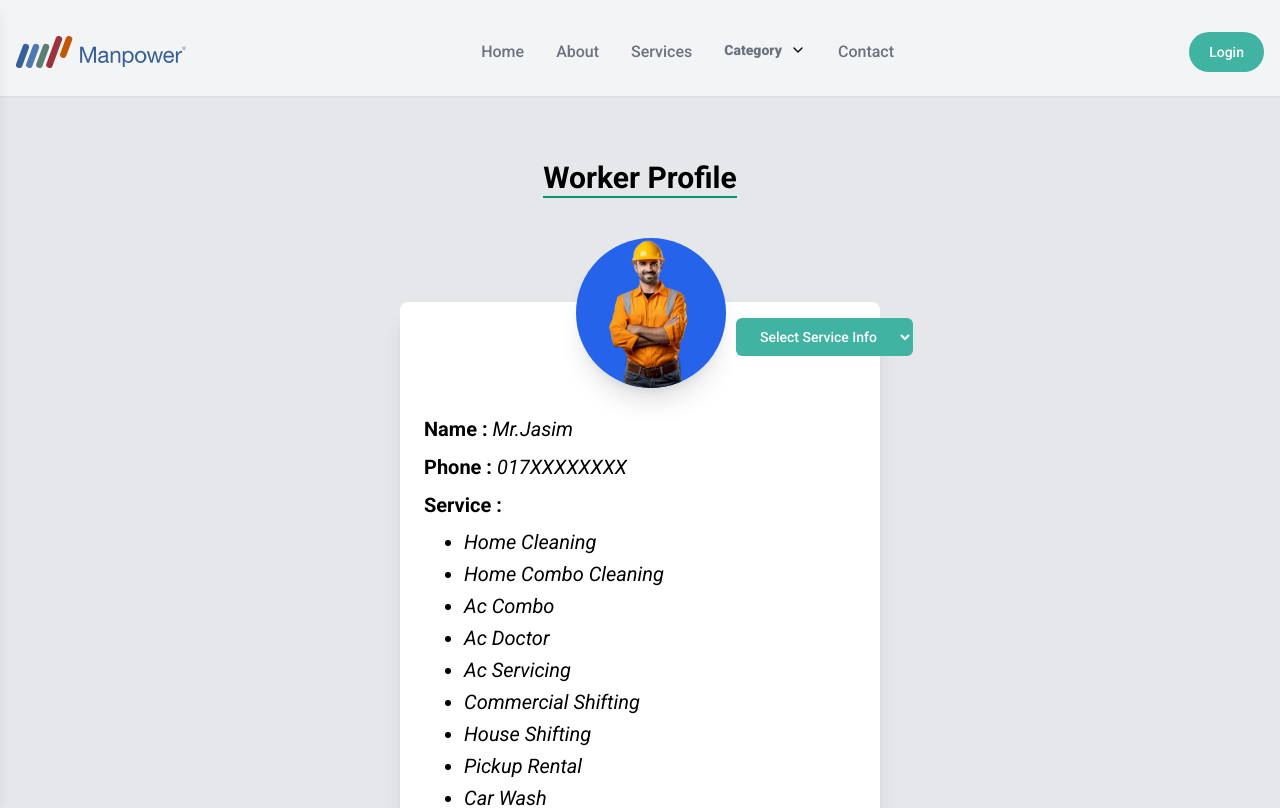
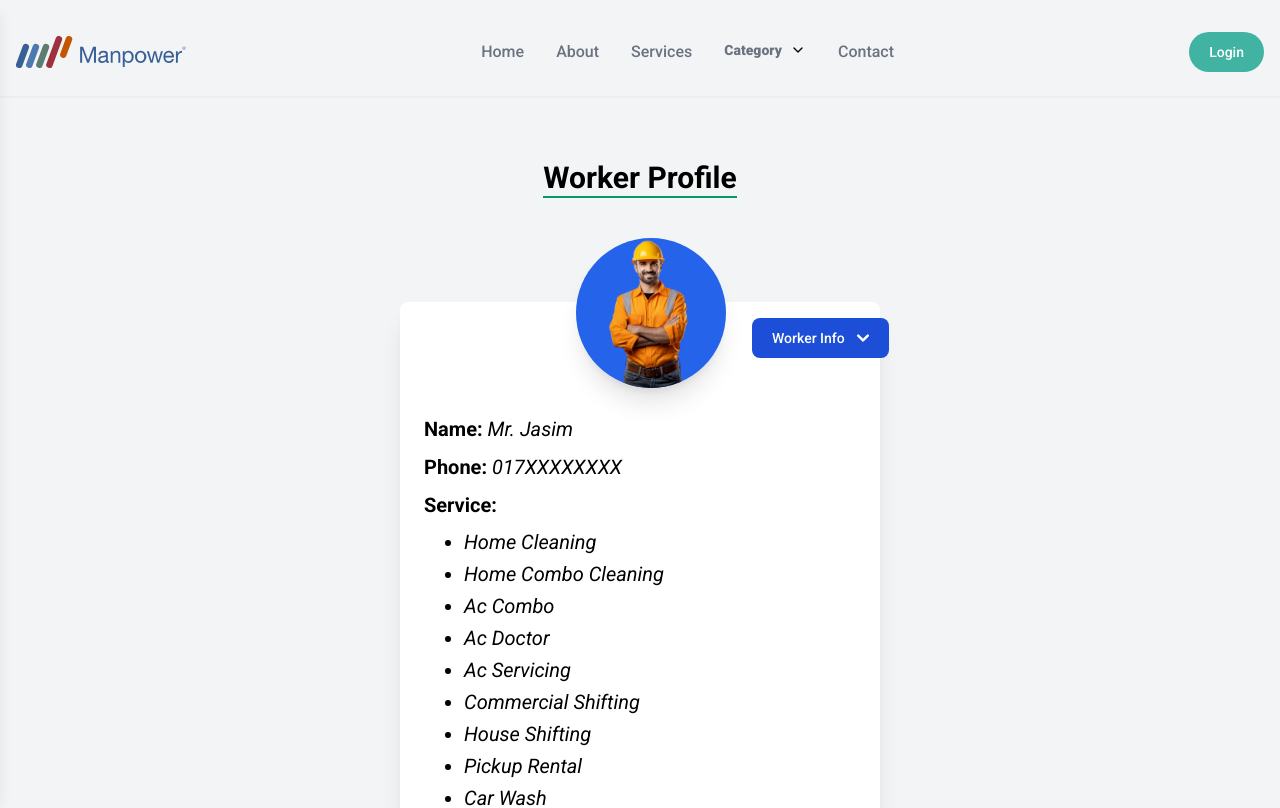
Before and after one commit to mdrony5134/Service-Booking-Website, a React (Vite) app: page /workerProfile in a window 1280 px wide. Shown: the top 808 px of the page. Built offline with nearby package versions, Linux system fonts and the light colour scheme.

Commit message:
workerProfile updated

```diff
--- a/src/components/WorkerPaymentTable.jsx
+++ b/src/components/WorkerPaymentTable.jsx
@@ -5,7 +5,7 @@ const WorkerPaymentTable = ({ handleCloseService }) => {
   return (
     <div className=" bg-blueGray-50 py-10 md:pt-60 md:pb-20 flex justify-center items-center fixed left-0 top-0 z-[1055] bg-black bg-opacity-65 h-full w-full overflow-y-auto overflow-x-hidden outline-none">
       <div className="relative overflow-x-auto shadow-md sm:rounded-lg">
-        <div className="flex flex-wrap md:w-full items-center bg-white shadow-md py-5 w-[190%]">
+        <div className="flex flex-wrap md:w-full items-center bg-white shadow-md py-5 w-[188%]">
           <div className="relative w-full px-4 max-w-full flex-grow flex-1">
             <h3 className="font-semibold text-lg text-blueGray-700">
               Worker payment details
--- a/src/pages/WorkerProfile.jsx
+++ b/src/pages/WorkerProfile.jsx
@@ -1,26 +1,35 @@
 import React, { useState } from "react";
 import WorkerService from "../components/WorkerService";
 import WorkerPaymentTable from "../components/WorkerPaymentTable";
+import { motion } from "framer-motion";
 
 const WorkerProfile = () => {
-  const [workerServiceModal, setWorkerServiceModal] = useState(false);
+  const [workerServiceModal, setWorkerServiceModal] = useState(null);
+  const [isOpen, setIsOpen] = useState(false);
 
-  const handleService = (event) => {
-    setWorkerServiceModal(event.target.value);
+  const toggleDropDown = () => {
+    setIsOpen(!isOpen);
   };
+
+  const handleService = (value) => {
+    setWorkerServiceModal(value);
+    setIsOpen(false);
+  };
+
   const handleCloseService = () => {
-    setWorkerServiceModal(false);
+    setWorkerServiceModal(null);
   };
+
   return (
     <div>
-      <section className="pt-28 md:pt-40 md:pb-20 pb-12  bg-gray-200">
+      <section className="pt-28 md:pt-40 md:pb-20 pb-12  bg-gray-100">
         <div className=" text-center pb-10">
           <h1 className="text-center text-3xl font-bold inline-block border-b-2 border-emerald-600">
             Worker Profile
           </h1>
         </div>
         <div className="w-full lg:w-[40%] md:w-1/2 px-4 mx-auto">
-          <div className=" flex flex-col min-w-0 break-words bg-white w-full mb-6 shadow-xl rounded-lg mt-16">
+          <div className="flex flex-col min-w-0 break-words bg-white w-full mb-6 shadow-xl rounded-lg mt-16">
             <div className="px-6">
               <div className="flex flex-wrap justify-start">
                 <div className="w-full px-4 flex justify-center">
@@ -28,30 +37,84 @@ const WorkerProfile = () => {
                     <img
                       src="./images/workerProfile.png"
                       className="shadow-xl rounded-full h-auto align-middle bg-blue-600 border-none absolute -m-16 -ml-20 lg:-ml-16 max-w-[150px]"
-                      alt=""
+                      alt="Worker Profile"
                     />
                     <div className="md:left-24 top-28 -left-24 absolute md:top-4">
-                      <select
-                        onChange={handleService}
-                        value={workerServiceModal}
-                        className=" text-white bg-[#41B3A2] font-medium rounded-md text-sm px-5 py-2.5 text-center mr-8 focus:outline-none"
+                      <button
+                        onClick={toggleDropDown}
+                        id="dropdownDefaultButton"
+                        className="text-white ml-4 mb-2  bg-blue-700   font-medium rounded-lg text-sm px-5 py-2.5  text-center inline-flex items-center whitespace-nowrap"
+                        type="button"
                       >
-                        <option value="">Select Service Info</option>
-                        <option value="details">Service Details</option>
-                        <option value="payment">Service Payment</option>
-                      </select>
+                        Worker Info
+                        <svg
+                          className="w-3 h-3 ms-3"
+                          aria-hidden="true"
+                          xmlns="http://www.w3.org/2000/svg"
+                          fill="none"
+                          viewBox="0 0 10 6"
+                        >
+                          <path
+                            stroke="currentColor"
+                            strokeLinecap="round"
+                            strokeLinejoin="round"
+                            strokeWidth="2"
+                            d="m1 1 4 4 4-4"
+                          />
+                        </svg>
+                      </button>
+
+                      {/* Dropdown menu */}
+                      {isOpen && (
+                        <motion.div
+                          initial={{ opacity: 0, y: -10 }}
+                          animate={{
+                            opacity: isOpen ? 1 : 0,
+                            y: isOpen ? 0 : -10,
+                          }}
+                          transition={{ duration: 0.3 }}
+                          className={`z-10 bg-gray-400 divide-y divide-white rounded-lg shadow w-44 ${
+                            isOpen ? "block" : "hidden"
+                          }`}
+                          id="dropdown"
+                        >
+                          <ul
+                            className="py-2 text-sm text-gray-700"
+                            aria-labelledby="dropdownDefaultButton"
+                          >
+                            <li>
+                              <button
+                                onClick={() => handleService("details")}
+                                className="block w-full text-left px-4 py-2 hover:bg-gray-100 border-b border-white rounded-md"
+                              >
+                                Worker Service Details
+                              </button>
+                            </li>
+                            <li>
+                              <button
+                                onClick={() => handleService("payment")}
+                                className="block w-full text-left px-4 py-2 hover:bg-gray-100 rounded-md"
+                              >
+                                Payment Details
+                              </button>
+                            </li>
+                          </ul>
+                        </motion.div>
+                      )}
                     </div>
                   </div>
                 </div>
 
-                <div className="text-start mt-44   md:mt-28">
+                <div className="text-start mt-44 md:mt-28">
                   <h3 className="text-xl font-semibold leading-normal text-blueGray-700 mb-2">
-                    Name :{" "}
-                    <span className="text-xl font-normal italic">Mr.Jasim</span>
+                    Name:{" "}
+                    <span className="text-xl font-normal italic">
+                      Mr. Jasim
+                    </span>
                   </h3>
                   <div className="text-xl leading-normal mt-0 mb-2 text-blueGray-400 font-bold">
                     <h3 className="text-xl font-semibold leading-normal text-blueGray-700 mb-2">
-                      Phone :{" "}
+                      Phone:{" "}
                       <span className="text-xl font-normal italic">
                         017XXXXXXXX
                       </span>
@@ -59,7 +122,7 @@ const WorkerProfile = () => {
                   </div>
                   <div className="text-xl leading-normal mt-0 mb-2 text-blueGray-400 font-bold">
                     <h3 className="text-xl font-semibold leading-normal text-blueGray-700 mb-2">
-                      Service :
+                      Service:
                     </h3>
                     <ul className="text-xl font-normal">
                       <li className="list-disc ml-10 italic mb-1">
@@ -88,7 +151,7 @@ const WorkerProfile = () => {
 
                   <div className="text-xl leading-normal mt-0 mb-2 text-blueGray-400 font-bold">
                     <h3 className="text-xl font-semibold leading-normal text-blueGray-700 mb-2">
-                      Rating : <span className="text-xl font-normal"></span>
+                      Rating: <span className="text-xl font-normal"></span>
                     </h3>
                   </div>
                 </div>
@@ -97,11 +160,12 @@ const WorkerProfile = () => {
           </div>
         </div>
       </section>
+
       <div>
-        {workerServiceModal == "details" && (
+        {workerServiceModal === "details" && (
           <WorkerService handleCloseService={handleCloseService} />
         )}
-        {workerServiceModal == "payment" && (
+        {workerServiceModal === "payment" && (
           <WorkerPaymentTable handleCloseService={handleCloseService} />
         )}
       </div>
```
